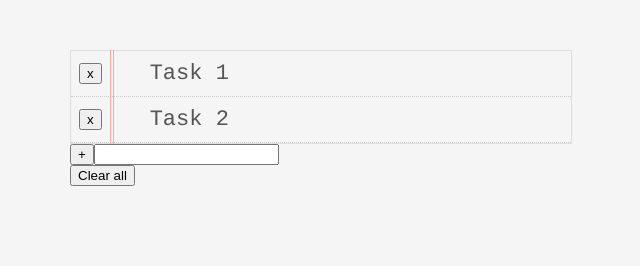
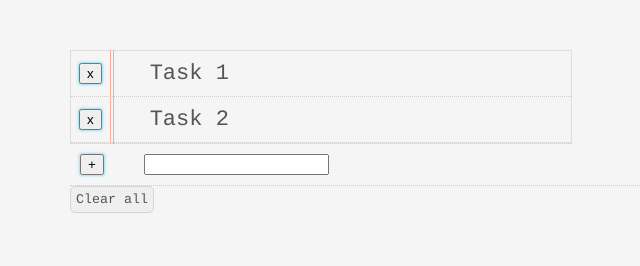
Before and after one commit to JennyGeryak/Check_list, a plain HTML site: page index.html in a window 1280 px wide. Shown: the whole page, without its empty margins (270-910 px from the left). Drawn offline with Linux system fonts and the light colour scheme.

Commit message:
shadow for buttons

```diff
--- a/style/style.css
+++ b/style/style.css
@@ -8,7 +8,7 @@ body{
 	overflow: hidden;
 	position: relative;
 }
-#task_list{
+#task_list {
 	color: #555;
 	font-size: 22px;
 	padding: 0 !important;
@@ -22,9 +22,10 @@ label,button{
 }
 #task_list button{
 	float: left;
-	 margin: 12px 8px;
+	margin: 12px 8px;
+	box-shadow: 0 0 3px rgba(81, 203, 238, 1);
 }
-label{
+label, div:nth-child(2) {
   list-style: none;
   border-bottom: 1px dotted #ccc;
   text-indent: 40px;
@@ -33,6 +34,7 @@ label{
   text-transform: capitalize;
   display: block;
 }
+
 label:hover {
   background-color: #f0f0f0;
   -webkit-transition: all 0.2s;
@@ -50,3 +52,15 @@ label:hover {
   margin-left: 40px;
 
 }
+div:last-child button{
+	border-radius: 5px;
+	border:#D3D3D3 1px solid;
+	color: #555;
+	padding: 5px;
+	display: inline-block;
+	font-family: courier;
+}
+div:nth-child(2) button{
+	float: left;
+	box-shadow: 0 0 3px rgba(81, 203, 238, 1);
+}
```
